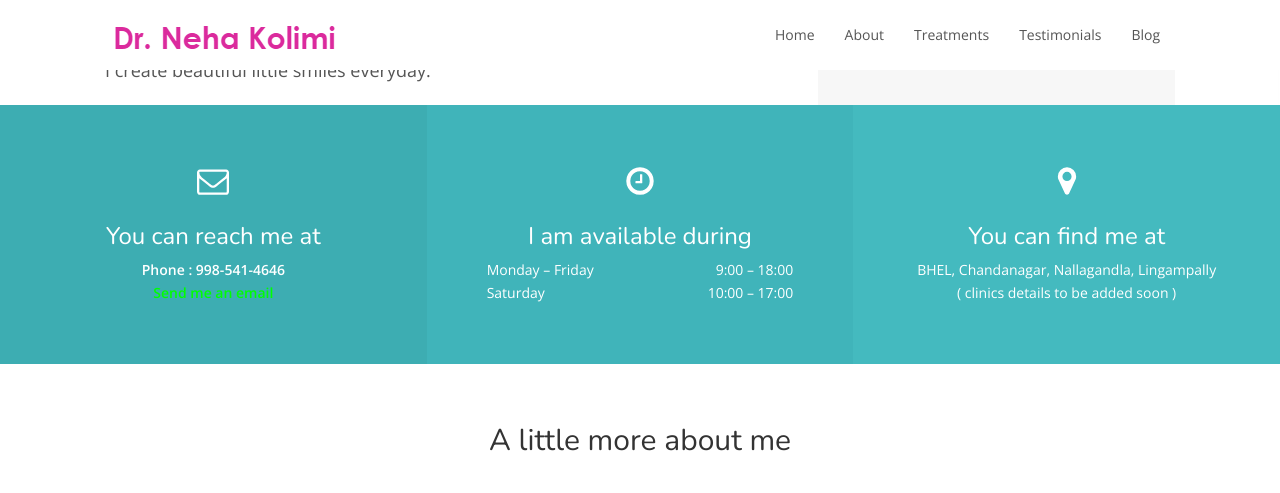
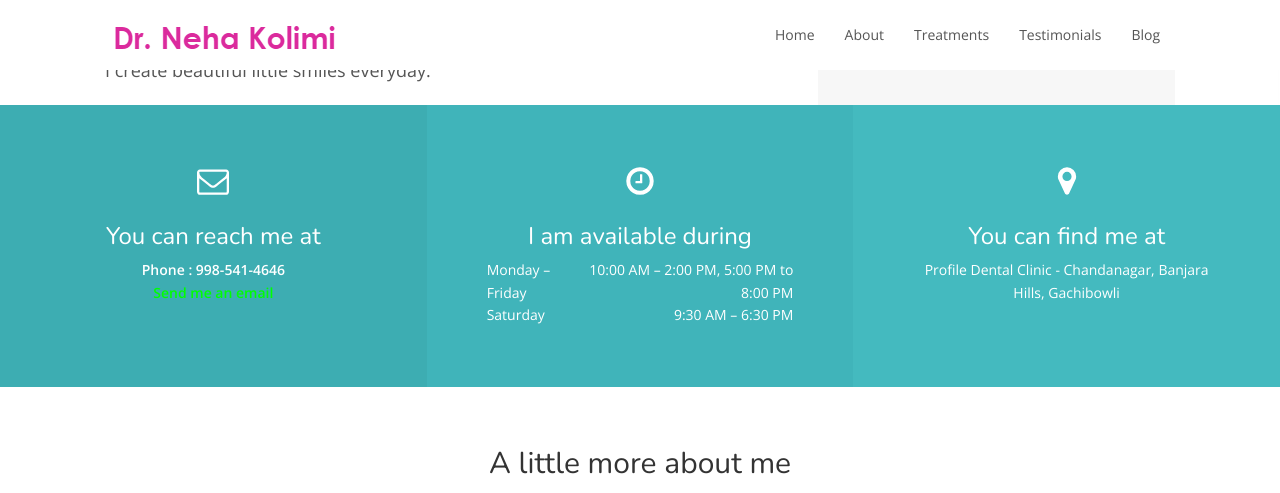
Before and after one commit to nehakolimi/nehakolimi.github.io, a Jekyll site: the page built from index.html, in a window 1280 px wide and 900 px high, scrolled down 441 px, cut to the strip 0-493 px from the top of the window. Built offline with Jekyll 4.4.1, drawn with Linux system fonts in a browser that asks for light colours; nearby versions of some CDN libraries; the list of posts is cut into pages by our own code.

Commit message:
updated clinic

```diff
--- a/_config.yml
+++ b/_config.yml
@@ -19,12 +19,12 @@ contact:
     phone: +919985414646
     emergency:
     email: kolimineha@gmail.com
-    address: BHEL, Chandanagar, Nallagandla, Lingampally ( clinics details to be added soon )
+    address: Profile Dental Clinic - Chandanagar, Banjara Hills, Gachibowli
 
 # Opening hours
-monday_friday: 9:00 – 18:00
-saturday: 10:00 – 17:00
-sunday: 10:00 – 15:00
+monday_friday: 10:00 AM – 2:00 PM, 5:00 PM to 8:00 PM
+saturday: 9:30 AM – 6:30 PM
+sunday: 10:00 AM – 2:00 PM
 
 # Testimonials
 testimonials:
```
